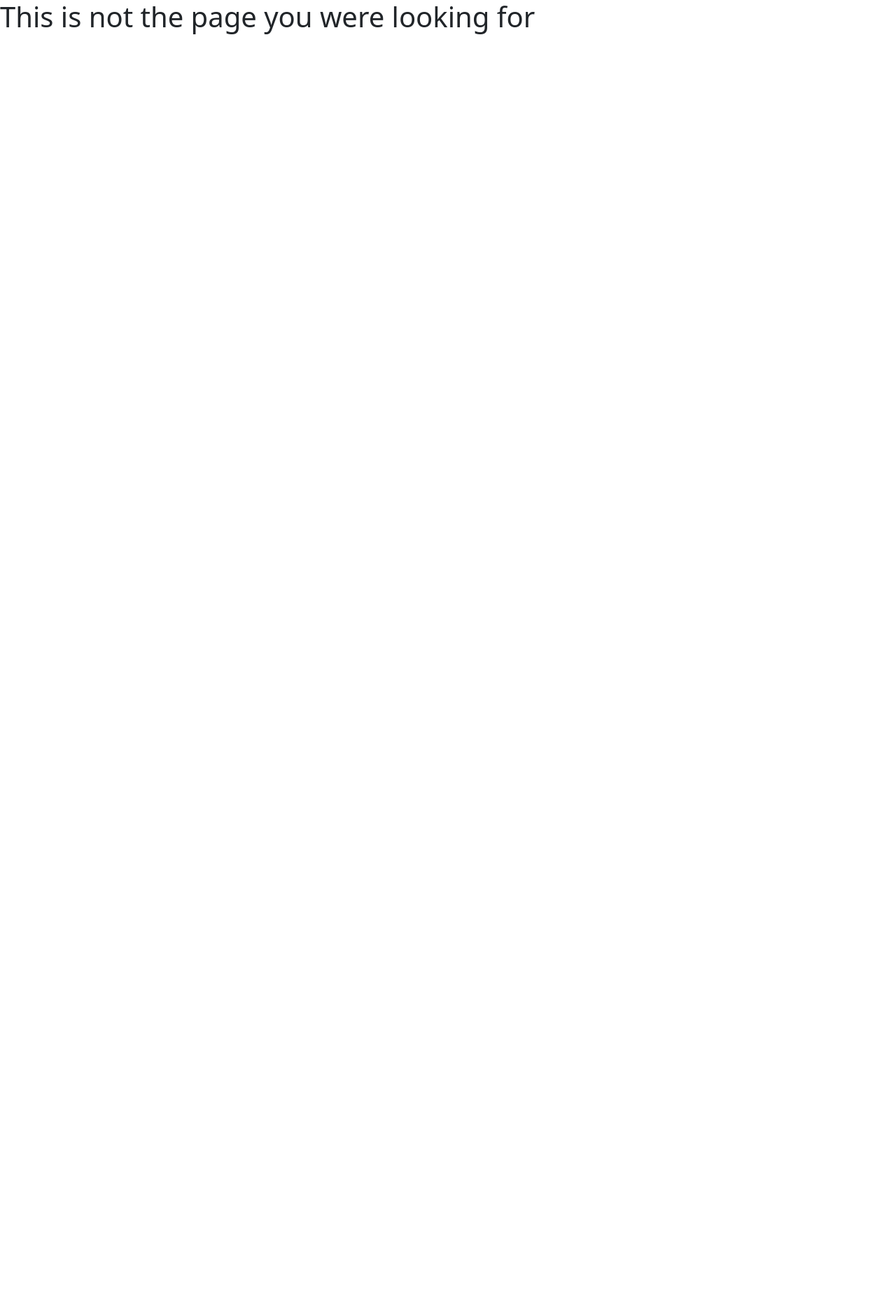
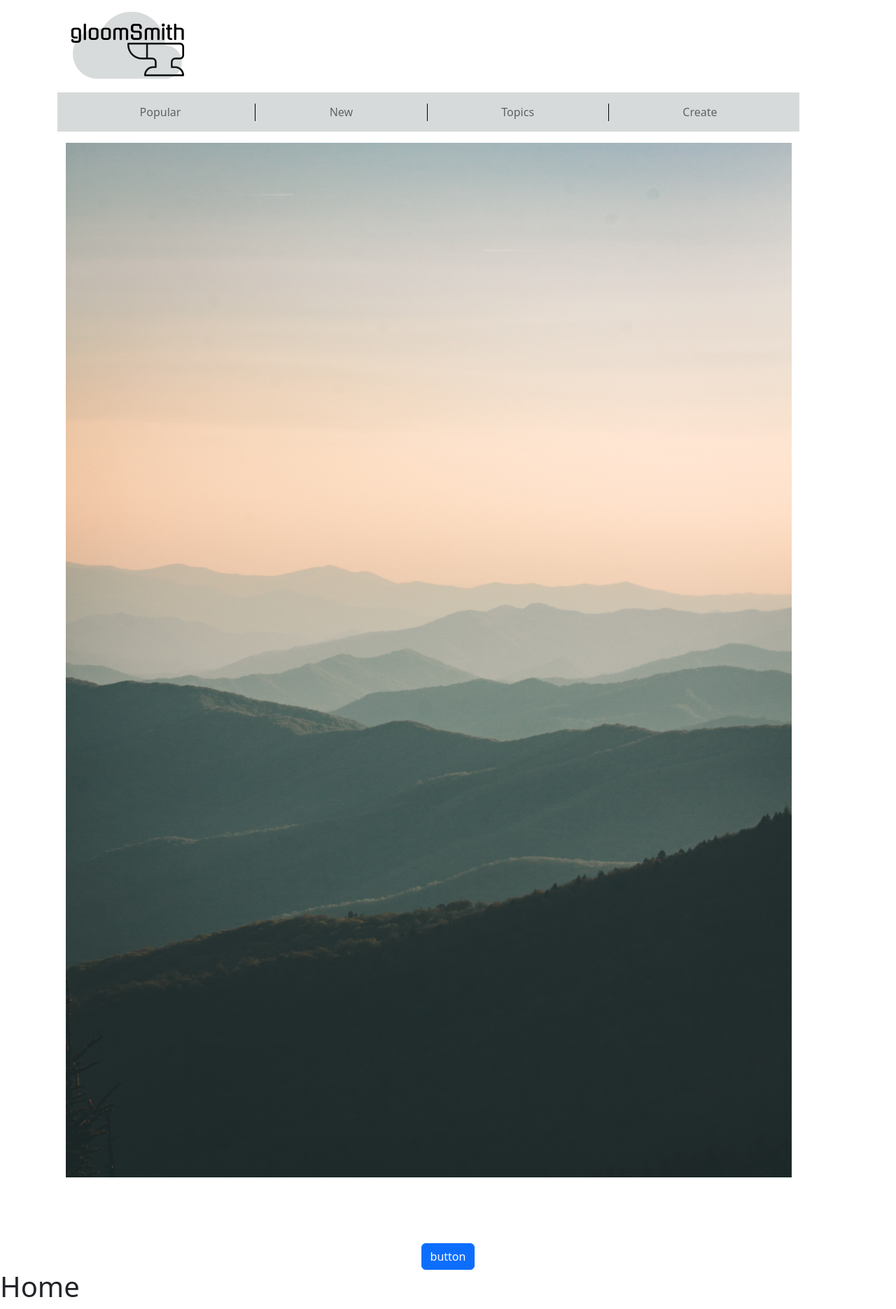
Before and after one commit to Capstone-42-quote-gen/ai-quote-generator, a React (Vite) app in the folder frontend/: page /display-quote in a window 1280 px wide. Shown: the whole page at 70% size. Before the commit the page ends 800 px from the top, so only its background shows below. Built offline with nearby package versions, Linux system fonts and the light colour scheme.

Commit message:
updated route for DisplayImage Page

```diff
--- a/frontend/src/ui/App.tsx
+++ b/frontend/src/ui/App.tsx
@@ -5,6 +5,7 @@ import { Home } from './Home.tsx'
 import { FourOhFour } from './FourOhFour'
 import { ImageContent } from "./shared_components/ImageContent.tsx";
 import {CreateQuote} from "./CreateQuote.tsx";
+import {DisplayQuote} from "./DisplayQuote.tsx";
 
 export function App() {
     return (
@@ -15,6 +16,7 @@ export function App() {
                     <Route path={"*"} element={<FourOhFour />} />
                     <Route path='/ImageContent' element={<ImageContent/>} />
                     <Route path={'/create-quote'} element={<CreateQuote />} />
+                    <Route path={'/display-quote'} element={<DisplayQuote />} />
                 </Routes>
             </BrowserRouter>
         </>
--- a/frontend/src/ui/DisplayQuote.tsx
+++ b/frontend/src/ui/DisplayQuote.tsx
@@ -0,0 +1,12 @@
+import {Navigation} from "./shared_components/NavBar.tsx";
+import {ImageContent} from "./shared_components/ImageContent.tsx";
+
+export function DisplayQuote() {
+    return (
+        <>
+            <Navigation/>
+            <ImageContent/>
+            <h1>Home</h1>
+        </>
+    )
+}
```
